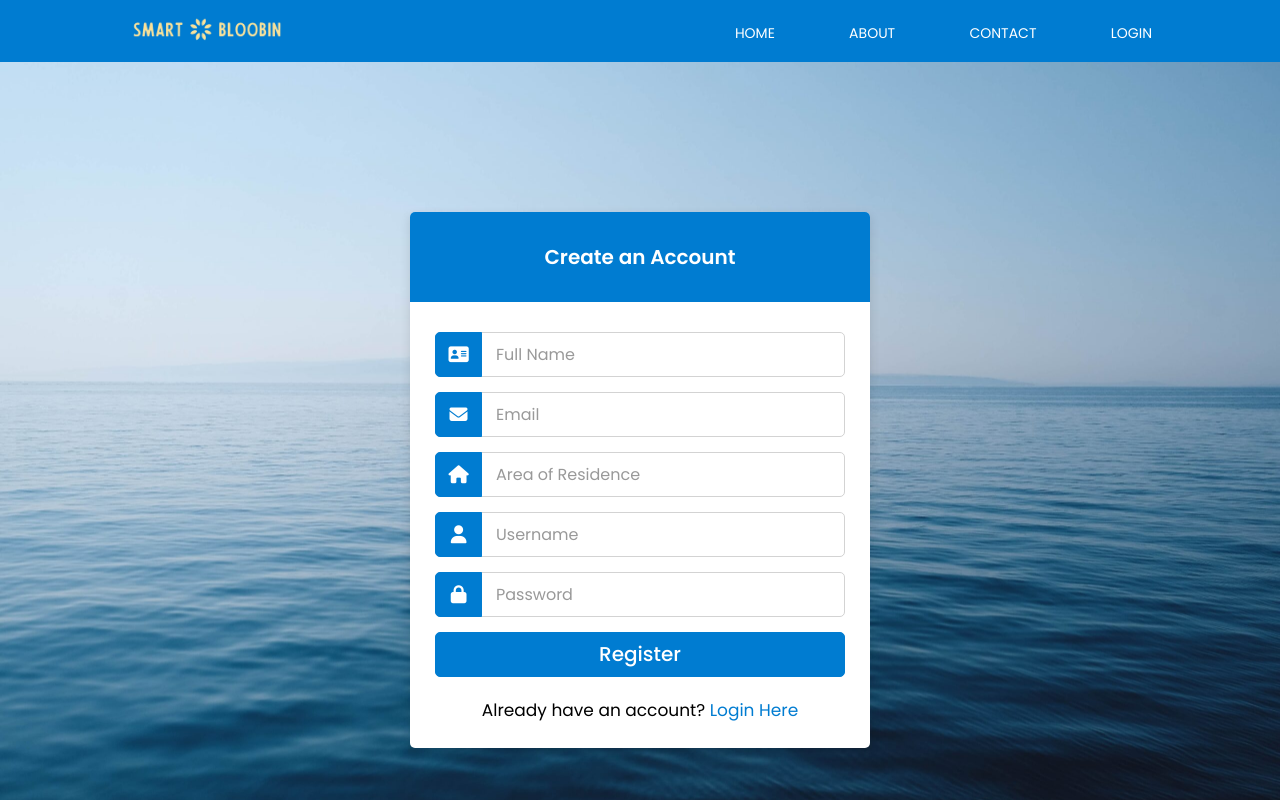
After one commit to huilunang/SIT_AY22-23_INF2003, a Flask app: page /register in a window 1280 px wide. The commit adds this page. Run offline with Flask 3, Linux system fonts and the light colour scheme.

Commit message:
Add home page, login and register functionality
* home page, login page and register function

* Fix sql syntax

* register function and page

---------

Co-authored-by: Si Hui Ong <s10187031@connect.np.edu.sg>

```diff
--- a/src/app.py
+++ b/src/app.py
@@ -1,12 +1,18 @@
 from database.mariadb_conn import MariaDBConnManager
 from database.mongodb_conn import MongoDBConnManager
 
-from flask import Flask, render_template
+from flask import Flask, render_template, request, session, redirect, url_for
 
+import re
+import hashlib
 
 app = Flask(__name__)
+
 maria_db = MariaDBConnManager()
 mongo_db = MongoDBConnManager()
+
+# session data signed by server cryptographically
+app.secret_key = "secret key"
 
 # TO BE DELETED
 @app.route("/example")
@@ -36,6 +42,67 @@ def example_queries():
 def index():
     return render_template("index.html")
 
+@app.route("/home")
+def home():
+    return render_template('home.html', username=session['username'])
+
+@app.route("/login",methods=['GET','POST'])
+def login():
+    msg=''
+    if request.method == 'POST':
+        username=request.form['username']
+        password=request.form['password']
+        conn = maria_db.get_conn()
+        cur = conn.cursor()
+        hashed_password=hashlib.sha256(password.encode()).hexdigest()
+        cur.execute('SELECT * FROM Users WHERE username=%s AND password=%s',(username,hashed_password))
+        record=cur.fetchone()
+        if record:
+            session['loggedin']=True
+            session['id']=record[0]
+            session['username']=record[4]
+            return redirect(url_for('home')) #create a home page
+        else:
+            msg='Incorrect credentials entered. Please check your username/password.'
+    return render_template('login.html',msg=msg)
+
+@app.route("/logout")
+def logout():
+    session.pop('loggedin',None)
+    session.pop('id',None)
+    session.pop('username',None)
+    return redirect(url_for('login'))
+
+@app.route("/register",methods=['GET','POST'])
+def register():
+    msg = ''
+    if request.method == 'POST' and 'name' in request.form and 'email' in request.form and 'area' in request.form and 'username' in request.form and 'password' in request.form:
+        name = request.form['name']
+        email = request.form['email']
+        area = request.form['area']
+        username = request.form['username']
+        password = request.form['password']
+        conn = maria_db.get_conn()
+        cur = conn.cursor()
+        cur.execute('SELECT * FROM Users WHERE username = %s', (username, ))
+        record = cur.fetchone()
+        if record:
+            msg = 'Username/Account already exists !'
+        elif not re.match(r'[^@]+@[^@]+\.[^@]+', email):
+            msg = 'Invalid email address !'
+        elif not re.match(r'[A-Za-z0-9]+', username):
+            msg = 'Username must contain only characters and numbers !'
+        elif not name or not email or not area or not username or not password:
+            msg = 'Please fill in all the fields!'
+        else:
+            hashed_password=hashlib.sha256(password.encode()).hexdigest()
+            cur.execute('INSERT INTO Users (Name, Email, Area, Username, Password, isAdmin, Points) VALUES (%s, %s, %s, %s, %s, %s, %s)', (name, email, area, username, hashed_password, False, 0))
+            conn.commit()
+            msg = 'You have successfully registered!'
+            return redirect(url_for('login'))
+    elif request.method == 'POST':
+        msg = 'Please fill in all the fields!'
+    return render_template('register.html', msg = msg)
 
 if __name__ == '__main__':
-    app.run(host='0.0.0.0', port=5000)
+    app.run(host='0.0.0.0', port=5000, debug=True)
--- /dev/null
+++ b/src/static/css/login_register.css
@@ -0,0 +1,123 @@
+@import url('https://fonts.googleapis.com/css2?family=Poppins:wght@200;300;400;500;600;700&display=swap');
+
+header {
+  background: #007cd1;
+}
+
+body{
+  /* background: #94cce9; */
+  background: url('../assets/bkgrdpic.jpg')no-repeat;
+  width:100%;
+  height: 100vh;
+  background-position: center;
+  background-size: cover;
+  position:relative;
+  overflow: hidden;
+}
+::selection{
+  background: #007cd1;
+}
+.container{
+  max-width: 500px;
+  padding: 0 20px;
+  margin: 150px auto;
+}
+
+.wrapper{
+  width: 100%;
+  background: white;
+  /* background: transparent;
+  backdrop-filter: blur(3px); */
+  border-radius: 5px;
+  box-shadow: 0px 4px 10px 1px rgba(0,0,0,0.1);
+}
+.wrapper .title{
+  height:90px;
+  background: #007cd1;
+  border-radius: 5px 5px 0 0;
+  color: #fff;
+  font-size: 20px;
+  font-weight: 600;
+  display: flex;
+  align-items: center;
+  justify-content: center;
+}
+.wrapper form{
+  padding: 30px 25px 25px 25px;
+}
+.wrapper form .row{
+  height: 45px;
+  margin-bottom: 15px;
+  position: relative;
+}
+.wrapper form .row input{
+  height: 100%;
+  width: 100%;
+  outline: none;
+  padding-left: 60px;
+  border-radius: 5px;
+  border: 1px solid lightgrey;
+  font-size: 16px;
+  transition: all 0.3s ease;
+}
+form .row input:focus{
+  border-color: #007cd1;
+  box-shadow: inset 0px 0px 2px 2px #007cd1;
+}
+form .row input::placeholder{
+  color: #999;
+}
+.wrapper form .row i{
+  position: absolute;
+  width: 47px;
+  height: 100%;
+  color: #fff;
+  font-size: 18px;
+  background: #007cd1;
+  border: 1px solid #007cd1;
+  border-radius: 5px 0 0 5px;
+  display: flex;
+  align-items: center;
+  justify-content: center;
+}
+.wrapper form .pass{
+  margin: -8px 0 20px 0;
+}
+.wrapper form .pass a{
+  color: #007cd1;
+  font-size: 17px;
+  text-decoration: none;
+}
+.wrapper form .pass a:hover{
+  text-decoration: underline;
+}
+.wrapper form .button input{
+  color: #fff;
+  font-size: 20px;
+  font-weight: 500;
+  padding-left: 0px;
+  background: #007cd1;
+  border: 1px solid #007cd1;
+  cursor: pointer;
+}
+form .button input:hover{
+  background: #007cd1;
+}
+.wrapper form .end-link{
+  text-align: center;
+  margin-top: 20px;
+  font-size: 17px;
+}
+.wrapper form .end-link a{
+  color: #007cd1;
+  text-decoration: none;
+}
+form .end-link a:hover{
+  text-decoration: underline;
+}
+
+.error-message {
+  color: red;
+  margin-top: 10px;
+  text-align: center;
+}
--- /dev/null
+++ b/src/static/css/nav.css
@@ -0,0 +1,74 @@
+@import url('https://fonts.googleapis.com/css2?family=Poppins:wght@200;300;400;500;600;700&display=swap');
+*{
+  margin: 0;
+  padding: 0;
+  box-sizing: border-box;
+  font-family: 'Poppins',sans-serif;
+}
+
+.containerNav {
+	width: 80%;
+	margin: 0 auto;
+}
+
+/* header {
+  background: #007cd1;
+} */
+
+header::after {
+  content: '';
+  display: table;
+  clear: both;
+}
+
+.logo {
+  float: left;
+  padding: 10px 0;
+  max-width: 15%;
+}
+
+nav {
+  float: right;
+}
+
+nav ul {
+  margin: 0;
+  padding: 0;
+  list-style: none;
+}
+
+nav li {
+  display: inline-block;
+  margin-left: 70px;
+  padding-top: 20px;
+
+  position: relative;
+}
+
+nav a {
+  color: white;
+  text-decoration: none;
+  text-transform: uppercase;
+  font-size: 14px;
+}
+
+nav a:hover {
+  color: #94cce9;
+}
+
+nav a::before {
+  content: '';
+  display: block;
+  height: 5px;
+  background-color: #94cce9;
+
+  position: absolute;
+  top: 0;
+  width: 0%;
+
+  transition: all ease-in-out 250ms;
+}
+
+nav a:hover::before {
+  width: 100%;
+}
--- a/src/templates/base.html
+++ b/src/templates/base.html
@@ -5,15 +5,16 @@
         <meta charset="UTF-8" />
         <meta http-equiv="X-UA-Compatible" content="IE=edge" />
         <meta name="viewport" content="width=device-width, initial-scale=1.0" />
-        <title>Bloobin</title>
+        <title>Smart Bloobin</title>
         <link rel="stylesheet" href="https://cdnjs.cloudflare.com/ajax/libs/font-awesome/6.4.0/css/all.min.css"
             integrity="sha512-iecdLmaskl7CVkqkXNQ/ZH/XLlvWZOJyj7Yy7tcenmpD1ypASozpmT/E0iPtmFIB46ZmdtAc9eNBvH0H/ZpiBw=="
             crossorigin="anonymous" referrerpolicy="no-referrer" />
-        <link rel="stylesheet" href="../static/css/style.css" />
+        <!-- <link rel="stylesheet" href="../static/css/style.css" /> -->
+        {% block head %} {% endblock head %}
     </head>
 
     <body>
-        {% block content %} {% endblock %}
+        {% block content %} {% endblock content %}
         <script src="../static/js/script.js"></script>
     </body>
 
--- /dev/null
+++ b/src/templates/register.html
@@ -0,0 +1,61 @@
+<!-- register page -->
+
+{% extends 'base.html' %}
+
+{% block head %}
+<title>Register</title>
+<link rel="stylesheet" href="../static/css/login_register.css">
+<link rel="stylesheet" href="../static/css/nav.css">
+{% endblock head %}
+
+{% block content %}
+<header>
+  <div class="containerNav">
+    <img src="../static/assets/smart bloobin logo.png" alt="logo" class="logo">
+
+    <nav>
+      <ul>
+        <li><a href="/">Home</a></li>
+        <li><a href="#">About</a></li>
+        <li><a href="#">Contact</a></li>
+        <li><a href="login">Login</a></li>
+      </ul>
+    </nav>
+  </div>
+</header>
+<div class="container">
+  <div class="wrapper">
+    <div class="title"><span>Create an Account</span></div>
+    {% if msg %}
+      <p class="error-message">{{ msg }}</p>
+    {% endif %}
+    <form action="{{url_for('register')}}" method="post">
+      <div></div>
+      <div class="row">
+        <i class="fas fa-address-card"></i>
+        <input type="text" placeholder="Full Name" name="name" id="name" required>
+      </div>
+      <div class="row">
+        <i class="fas fa-envelope"></i>
+        <input type="text" placeholder="Email" name="email" id="email" required>
+      </div>
+      <div class="row">
+        <i class="fas fa-home"></i>
+        <input type="text" placeholder="Area of Residence" name="area" id="area" required>
+      </div>
+      <div class="row">
+        <i class="fas fa-user"></i>
+        <input type="text" placeholder="Username" name="username" id="username" required>
+      </div>
+      <div class="row">
+        <i class="fas fa-lock"></i>
+        <input type="password" placeholder="Password" name="password" id="password" required>
+      </div>
+      <div class="row button">
+        <input type="submit" value="Register">
+      </div>
+      <div class="end-link">Already have an account? <a href="{{url_for('login')}}">Login Here</a></div>
+    </form>
+  </div>
+</div>
+{% endblock content %}
```
Also changed, not shown: db/dump.sql (+8 -8 lines), src/static/css/index.css (+65 -0 lines), src/templates/home.html (added, +32 -0 lines), src/templates/index.html (+31 -3 lines), src/templates/login.html (added, +50 -0 lines), src/static/assets/bkgrdpic.jpg (added), src/static/assets/home.jpg (added), src/static/assets/smart bloobin logo.png (added), src/static/css/home.css (added), src/static/css/index copy.css (added).
